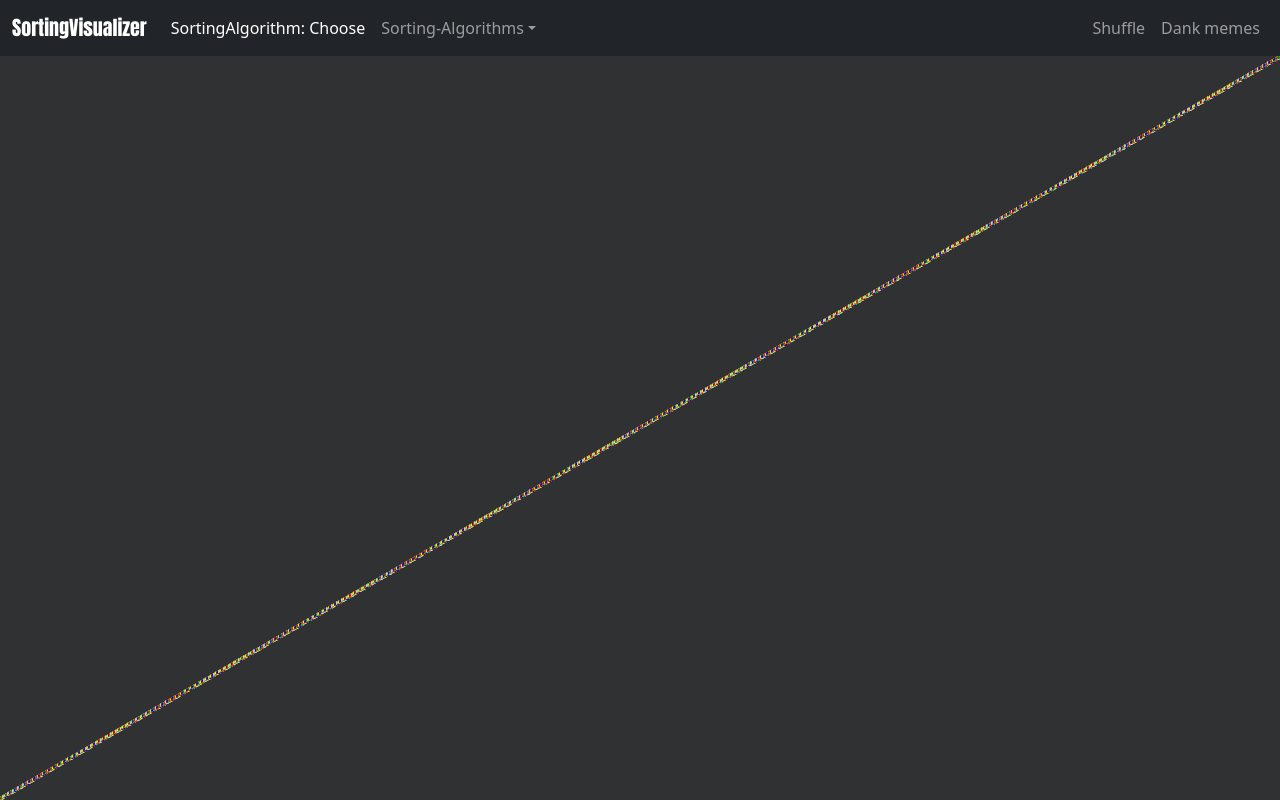
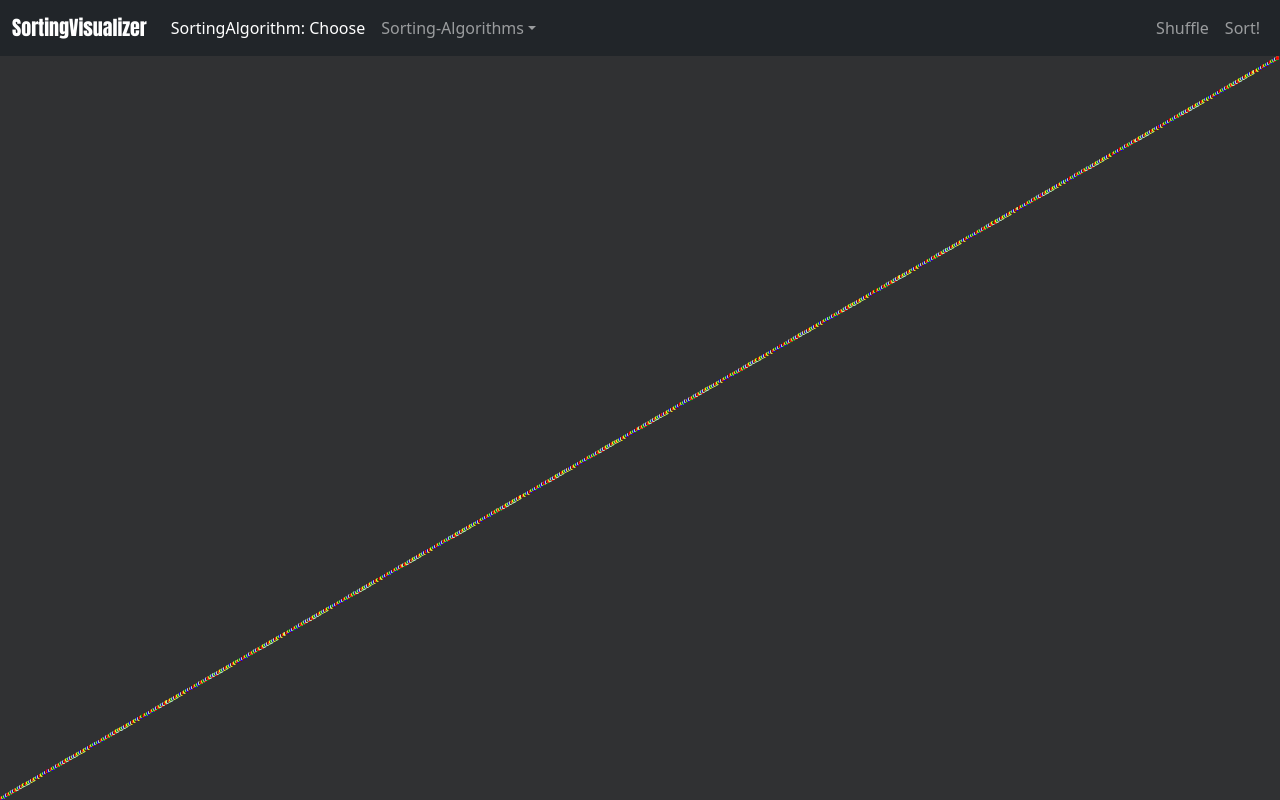
Before and after one commit to Shivam0311Pandey/Sorting-Visualizer, a React (Create React App) app: page / in a window 1280 px wide. Built offline with nearby package versions, Linux system fonts and the light colour scheme; the HTML template or start-up script is replaced by a standard one.

Commit message:
navbar disable and algo

```diff
--- a/src/App.js
+++ b/src/App.js
@@ -1,13 +1,16 @@
 import 'bootstrap/dist/css/bootstrap.min.css';
 import Navbar from './navbar';
 import SortingVisualizer from './sortingVisualizer';
+import { useState } from 'react';
 
 function App() {
 
+  const[isSorting, setIsSorting] = useState(false);
+
   return (
     <div className="App">
-      < Navbar />
-      < SortingVisualizer />
+      < Navbar isSorting ={isSorting}  />
+      < SortingVisualizer isSorting ={isSorting} setIsSorting={setIsSorting} />
     </div>
   );
 }
--- /dev/null
+++ b/src/algorithms/bubblesort.js
@@ -0,0 +1,32 @@
+const BubbleSort = (array) => {
+    let isSorted = false;
+	let i=0;
+    console.log(array);
+    let idx=0;
+    const node = document.querySelectorAll('.point');
+    function bsort(){
+        isSorted = true;
+        for(let j=0; j<array.length-1-i; j++){
+            if(array[j]>array[j+1]){
+                swap(j, j+1, array);
+                isSorted= false;
+                node[j].style.bottom = `${array[j]}px`;
+                node[j+1].style.bottom = `${array[j+1]}px`;
+            }
+        }
+       i++;
+       if(!isSorted){
+        requestAnimationFrame(bsort);
+       }
+    }
+    requestAnimationFrame(bsort);
+	return array;
+}
+
+export default BubbleSort;
+
+function swap(i, j, array){
+    const temp = array[i];
+    array[i]=array[j];
+    array[j]=temp;
+}
--- /dev/null
+++ b/src/algorithms/heapsort.js
@@ -0,0 +1,55 @@
+import swap from "./utility";
+
+const HeapSort = (array) => {
+    const node = document.querySelectorAll('.point');
+    buildMaxHeap(array);
+    for(let i=array.length-1; i>0; i--){
+        swap(0, i, array);
+        hsort(0, i, array[0], array[i]);
+        shiftDown(array, 0, i-1);
+    }
+
+    function hsort(firstIdx, secondIdx, arrayFirst, arraySecond){
+        setTimeout(()=>{
+            node[firstIdx].style.bottom = `${arrayFirst}px`;
+            node[secondIdx].style.bottom = `${arraySecond}px`;
+        }, 0);
+    }
+
+    function buildMaxHeap(array){
+        const lastParent = Math.floor((array.length-2)/2);
+        for(let currentIdx = lastParent; currentIdx>=0; currentIdx--){
+            shiftDown(array, currentIdx, array.length-1)
+        }
+    }
+
+    function shiftDown(array, currentIdx, endIdx){
+        let childOneIdx = currentIdx*2+1;
+        while(childOneIdx <= endIdx){
+            const childTwoIdx = currentIdx*2+2 <= endIdx?currentIdx*2+2:-1;
+            let toSwapIdx;
+            if(childTwoIdx !== -1 && array[childTwoIdx]>array[childOneIdx]){
+                toSwapIdx = childTwoIdx;
+            }
+            else{
+                toSwapIdx = childOneIdx;
+            }
+            if(array[toSwapIdx]>array[currentIdx]){
+                swap(toSwapIdx, currentIdx, array);
+                hsort(toSwapIdx, currentIdx, array[toSwapIdx], array[currentIdx]);
+                currentIdx = toSwapIdx;
+                childOneIdx = currentIdx*2+1;
+            }
+            else{
+                return;
+            }
+        }
+    }
+    return array;
+}
+
+export default HeapSort;
+
+// function swap(){
+
+// }
--- /dev/null
+++ b/src/algorithms/quicksort.js
@@ -0,0 +1,50 @@
+const QuickSort = (array) => {
+
+    const node = document.querySelectorAll('.point');
+    quickSortHelper(array, 0, array.length-1);
+
+    function quickSortHelper(array, startIdx, endIdx){
+        if(startIdx >= endIdx){
+            return;
+        }
+        const pivot = startIdx;
+        let leftIdx = startIdx+1;
+        let rightIdx = endIdx;
+        while(leftIdx <= rightIdx){
+            if(array[leftIdx]>array[pivot] && array[rightIdx]<array[pivot]){
+                swap(leftIdx, rightIdx, array);
+                qsort(leftIdx, rightIdx, array[leftIdx], array[rightIdx]);
+            }
+            if(array[leftIdx] <= array[pivot]) leftIdx++;
+            if(array[rightIdx] >= array[pivot]) rightIdx--;
+        }
+        swap(pivot, rightIdx, array);
+        qsort(pivot, rightIdx, array[pivot], array[rightIdx]);
+        const isLeftSmaller = rightIdx-1-startIdx < endIdx-(1+rightIdx);
+        if(isLeftSmaller){
+            quickSortHelper(array, startIdx, rightIdx-1);
+            quickSortHelper(array, rightIdx+1, endIdx);
+        }
+        else{
+            quickSortHelper(array, rightIdx+1, endIdx);
+            quickSortHelper(array, startIdx, rightIdx-1);
+        }
+    }
+    function qsort(firstIdx, secondIdx, arrayFirst, arraySecond){
+        setTimeout(()=>{
+            node[firstIdx].style.bottom = `${arrayFirst}px`;
+            node[secondIdx].style.bottom = `${arraySecond}px`;
+        }, 0);
+    }
+
+
+    return array;
+}
+
+export default QuickSort;
+
+function swap(i, j, array){
+    const temp = array[i];
+    array[i]=array[j];
+    array[j]=temp;
+}
--- /dev/null
+++ b/src/algorithms/utility.js
@@ -0,0 +1,7 @@
+const swap = (i, j, array) => {
+    const temp = array[i];
+    array[i]=array[j];
+    array[j]=temp;
+}
+
+export default swap;
--- a/src/array.js
+++ b/src/array.js
@@ -1,9 +1,12 @@
 import { useState, useEffect } from "react";
 import ReactDOM from 'react-dom';
+import  BubbleSort from "./algorithms/bubblesort"
+import HeapSort from "./algorithms/heapsort";
+import QuickSort from "./algorithms/quicksort";
 
 
-const useArr = () => {
-    const[size, setSize] = useState(12500);
+const useArr = (isSorting, setIsSorting) => {
+    const[size, setSize] = useState(2500);
     const[arr, setArr] = useState([]);
     const[incrementX, setIncrementX] =  useState((window.innerWidth-3)/size);
     const[height, setHeight] = useState(window.innerHeight);
@@ -14,12 +17,49 @@
     let shuffledArr = [];
 
     useEffect(() => {
+        console.log(window.innerWidth);
         const nodeHeight= ReactDOM.findDOMNode(document.getElementById('nav-body')).offsetHeight;
+        const sortElement = ReactDOM.findDOMNode(document.getElementById('sort'));
+        const resetElement = ReactDOM.findDOMNode(document.getElementById('reset'));
         //setNavHeight(ReactDOM.findDOMNode(document.getElementById('nav-body')).offsetHeight);
         const incY = (height- nodeHeight-3.5)/size;
         setIncrementY((height- nodeHeight-0.1)/size);
-        ReactDOM.findDOMNode(document.getElementById('reset')).onclick = () => shuffle();
-        createArr(incY);
+        //setTimeout(()=>{
+            createArr(incY);
+        //}, 0);
+
+
+        resetElement.onclick = () => {
+            if(resetElement.style.cursor === 'pointer'){
+                sortElement.style.cursor = 'default';
+                //console.log()
+                shuffle();
+
+            }
+
+        };
+        sortElement.onclick = (e) => {
+            let sortalgo = e.target.getAttribute("data-sortalgo");
+            if(sortalgo === 'Choose'){
+                alert('Choose a sorting algorithm from dropdown!');
+            }
+            else if(sortElement.style.cursor === 'pointer'){
+                sortElement.style.cursor = 'default';
+                resetElement.style.cursor = 'default';
+                sortalgo = sortalgo.replace(/ +/g, "");
+                console.log('hello');
+                if(sortalgo === "BubbleSort")
+                    shuffledArr = BubbleSort(shuffledArr);
+                else if(sortalgo === "QuickSort")
+                    shuffledArr = QuickSort(shuffledArr);
+                else if(sortalgo === "HeapSort")
+                    shuffledArr = HeapSort(shuffledArr);
+                setTimeout(() => {
+                    sortElement.style.cursor = 'pointer';
+                    resetElement.style.cursor = 'pointer';
+                }, 0);
+            }
+        };
     }, []);
 
     const createArr = (incY) =>{
@@ -33,31 +73,34 @@
     }
 
     const shuffle = () =>{
+
         let idx= shuffledArr.length, temp, index;
         console.log(idx);
         const node = document.querySelectorAll('.point');
         console.log(node[idx-1]);
         console.log(node[0]);
         function req(){
-            let start = Date.now();
-            while(Date.now()-start<0.1){
-            }
             let i=0;
-            while(i<500){
-            let index = Math.floor(Math.random()*idx);
+            while(i<(size/25)){
+            index = Math.floor(Math.random()*idx);
             idx--;
             temp = shuffledArr[idx];
             shuffledArr[idx] = shuffledArr[index];
             shuffledArr[index] = temp;
             node[idx].style.bottom = `${shuffledArr[idx]}px`;
             node[index].style.bottom = `${shuffledArr[index]}px`;
-            i++;
+           i++;
             }
             if(idx>0){
                 requestAnimationFrame(req);
+            } else{
+                setTimeout(() => {
+                    ReactDOM.findDOMNode(document.getElementById('sort')).style.cursor = 'pointer';
+                }, 0);
             }
         }
         requestAnimationFrame(req);
+
     }
 
     return { arr, incrementX, size, width, incrementY };
--- a/src/navbar.js
+++ b/src/navbar.js
@@ -1,10 +1,18 @@
 import * as rb from 'react-bootstrap';
-import { useState } from 'react';
+import { useState, useEffect } from 'react';
 
-const Navbar = () => {
+const Navbar = ({isSorting}) => {
 
   const[sortingAlgo ,setSortingAlgo] = useState('Choose')
   const algoArr = ['Bubble Sort', 'Heap Sort', 'Insertion Sort', 'Merge Sort', 'Quick Sort', 'Radix Sort', 'Selection Sort'];
+  let cursor;
+
+
+  if(isSorting){
+    cursor = 'default';
+  } else{
+    cursor = 'ponter';
+  }
 
   return (
     <rb.Navbar id='nav-body' collapseOnSelect expand="lg" bg="dark" variant="dark">
@@ -22,10 +30,11 @@
           </rb.NavDropdown>
         </rb.Nav>
         <rb.Nav>
-          <rb.Nav.Link id='reset'>Shuffle</rb.Nav.Link>
-          <rb.Nav.Link eventKey={2} href="#memes">
-            Dank memes
+          <rb.Nav.Link id='reset' style={{cursor: 'pointer'}}>Shuffle</rb.Nav.Link>
+          <rb.Nav.Link eventKey={2} id='sort' style={{cursor: 'pointer'}} data-sortalgo={sortingAlgo}>
+            Sort!
           </rb.Nav.Link>
+
         </rb.Nav>
       </rb.Navbar.Collapse>
       </rb.Container>
--- a/src/sortingVisualizer.js
+++ b/src/sortingVisualizer.js
@@ -1,9 +1,9 @@
-import { useState } from "react";
+import { useEffect } from "react";
 import useArr from "./array";
 
-const SortingVisualizer = () => {
+const SortingVisualizer = ({isSorting, setIsSorting}) => {
 //arr, incrementX,
-    const { arr, incrementX, size, width, incrementY } = useArr();
+    const { arr, incrementX, size, width, incrementY } = useArr(isSorting, setIsSorting);
 
     const colorArr = ['red', 'blue', 'yellow', 'lightblue', 'green', 'maroon', 'lightgreen'];
 
```
